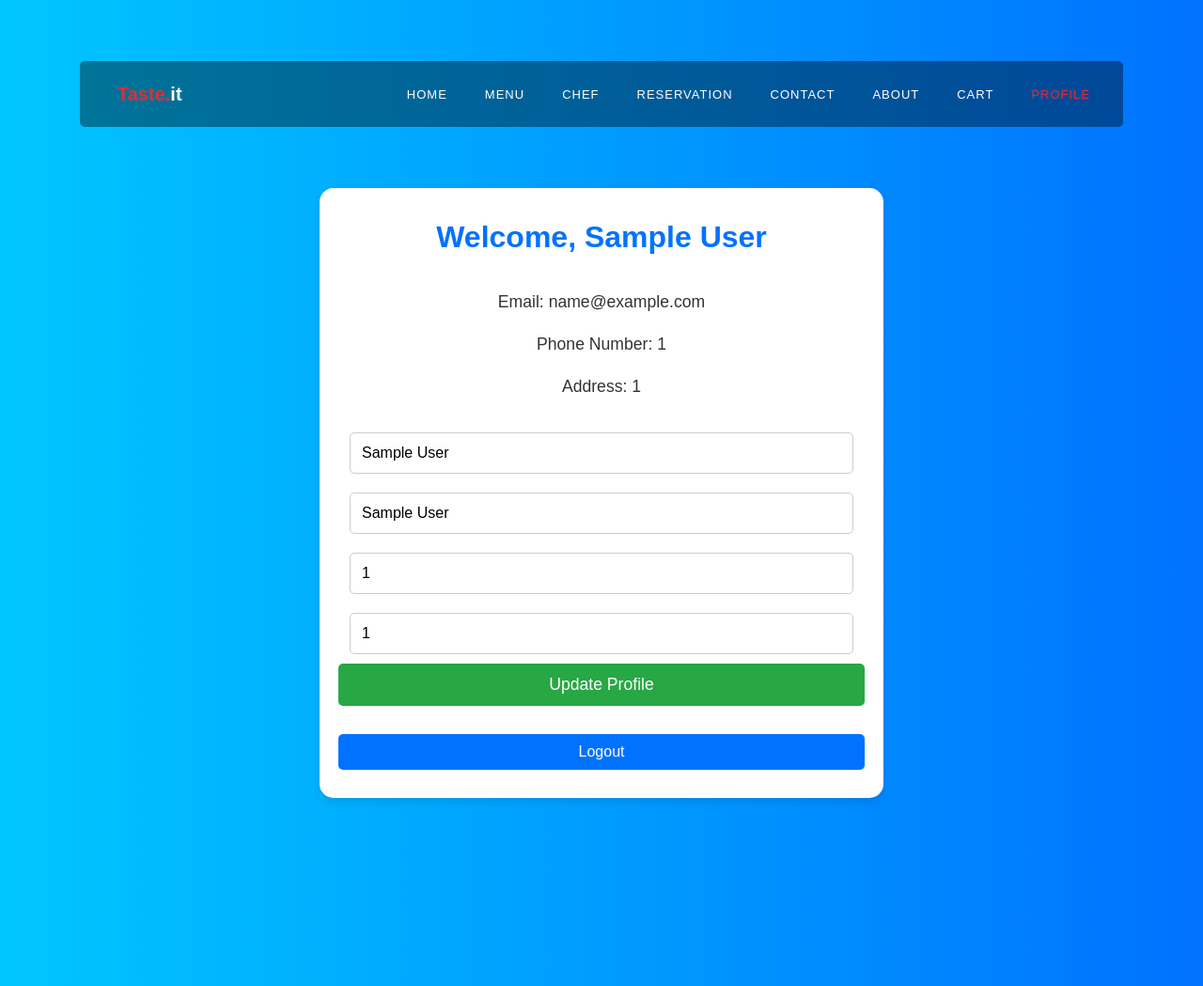
After one commit to Krutik19/Group12, a PHP site: page /Profile.php in a window 1280 px wide. The commit adds this page. Shown: the whole page at 94% size. Run offline with PHP 8.4, Linux system fonts and the light colour scheme; the visitor is signed in with stand-in values (Sample User, id 1).

Commit message:
add Profile Page and integrate with project

```diff
--- /dev/null
+++ b/Back-End/Profile.php
@@ -0,0 +1,64 @@
+<?php
+// Start the session
+session_start();
+
+// Error reporting
+error_reporting(E_ALL);
+ini_set('display_errors', 1);
+
+// Include DB connection
+require_once 'DBConnection.php';
+
+// Check if the user is logged in
+if (!isset($_SESSION['user_id'])) {
+    header("Location: ../Views/Login-Signup.php");
+    exit();
+}
+
+// Fetch user details from session
+$user_id = $_SESSION['user_id'];
+$email = $_SESSION['email'] ?? '';
+$first_name = $_SESSION['first_name'] ?? '';
+$last_name = $_SESSION['last_name'] ?? '';
+$phone_number = $_SESSION['phone_number'] ?? '';
+$address = $_SESSION['address'] ?? '';
+
+// Handle profile update
+if ($_SERVER["REQUEST_METHOD"] == "POST" && isset($_POST['update_profile'])) {
+    $new_first_name = $conn->real_escape_string($_POST['first_name']);
+    $new_last_name = $conn->real_escape_string($_POST['last_name']);
+    $new_phone_number = $conn->real_escape_string($_POST['phone_number']);
+    $new_address = $conn->real_escape_string($_POST['address']);
+
+    $update_sql = "UPDATE Profiles SET first_name = ?, last_name = ?, phone_number = ?, address = ? WHERE user_id = ?";
+    $stmt = $conn->prepare($update_sql);
+    $stmt->bind_param("ssssi", $new_first_name, $new_last_name, $new_phone_number, $new_address, $user_id);
+
+    if ($stmt->execute()) {
+        // Update session variables
+        $_SESSION['first_name'] = $new_first_name;
+        $_SESSION['last_name'] = $new_last_name;
+        $_SESSION['phone_number'] = $new_phone_number;
+        $_SESSION['address'] = $new_address;
+
+        // Set a success message in the session
+        $_SESSION['message'] = "Profile updated successfully!";
+    } else {
+        $_SESSION['message'] = "Error updating profile: " . $conn->error;
+    }
+
+    $stmt->close();
+
+    // Redirect to the same page to prevent form resubmission
+    header("Location: Profile.php");
+    exit();
+}
+
+// Handle logout request
+if (isset($_POST['logout'])) {
+    session_unset();
+    session_destroy();
+    header("Location: ../Views/Login-Signup.php");
+    exit();
+}
+?>
--- /dev/null
+++ b/Style/Profile.css
@@ -0,0 +1,92 @@
+body {
+    font-family: Arial, sans-serif;
+    background: linear-gradient(to right, #00c6ff, #0072ff);
+    color: #333;
+    margin: 0;
+    padding: 150px;
+}
+
+.profile-container {
+    max-width: 600px;
+    margin: 50px auto;
+    margin-top: 50px;
+    padding: 20px;
+    background-color: #fff;
+    border-radius: 15px;
+    box-shadow: 0 4px 8px rgba(0, 0, 0, 0.1);
+    text-align: center;
+}
+
+.profile-container h1 {
+    color: #0072ff;
+    margin-bottom: 20px;
+    font-size: 2em;
+}
+
+.profile-container p {
+    font-size: 1.1em;
+    margin-bottom: 10px;
+}
+
+.profile-container .btn {
+    display: inline-block;
+    padding: 10px 20px;
+    font-size: 1em;
+    color: #fff;
+    background-color: #0072ff;
+    border: none;
+    border-radius: 5px;
+    cursor: pointer;
+    margin: 10px 0;
+    transition: background-color 0.3s ease;
+}
+
+.profile-container .btn:hover {
+    background-color: #005bb5;
+}
+
+.logout-form, .update-form {
+    margin-top: 20px;
+}
+
+.update-form input[type="text"], .update-form input[type="email"] {
+    width: calc(100% - 24px);
+    padding: 12px;
+    margin: 10px 0;
+    border: 1px solid #ccc;
+    border-radius: 5px;
+    font-size: 1em;
+}
+
+.update-form button {
+    width: 100%;
+    padding: 12px;
+    font-size: 1.1em;
+    color: #fff;
+    background-color: #28a745;
+    border: none;
+    border-radius: 5px;
+    cursor: pointer;
+    transition: background-color 0.3s ease;
+}
+
+.update-form button:hover {
+    background-color: #218838;
+}
+
+.success-message, .error-message {
+    font-size: 1em;
+    color: #fff;
+    padding: 10px;
+    margin-top: 10px;
+    border-radius: 5px;
+    text-align: center;
+}
+
+.success-message {
+    background-color: #28a745;
+}
+
+.error-message {
+    background-color: #dc3545;
+}
--- a/Views/Cart.php
+++ b/Views/Cart.php
@@ -36,6 +36,10 @@
                     <li class="nav-item">
                         <a class="nav-link active" aria-current="page" href="Cart.php">Cart</a>
                     </li>
+
+                    <li class="nav-item">
+                            <a class="nav-link" href="Profile.php">Profile</a>
+                        </li>
                 </ul>
             </div>
         </div>
--- a/Views/Menu.php
+++ b/Views/Menu.php
@@ -75,6 +75,10 @@ include '../Back-End/session_check.php';
                         <li class="nav-item">
                             <a class="nav-link" href="Cart.php">Cart</a>
                         </li>
+
+                        <li class="nav-item">
+                            <a class="nav-link" href="Profile.php">Profile</a>
+                        </li>
                 </ul>
             </div>
         </div>
--- /dev/null
+++ b/Views/Profile.php
@@ -0,0 +1,95 @@
+<?php
+include '../Back-End/Profile.php';
+?>
+
+<!DOCTYPE html>
+<html lang="en">
+<head>
+    <meta charset="UTF-8">
+    <meta name="viewport" content="width=device-width, initial-scale=1.0">
+    <title>User Profile</title>
+    <link rel="stylesheet" href="../Style/index.css" />
+    <link rel="stylesheet" href="../Style/Profile.css" />
+</head>
+<body>
+<nav class="navbar navbar-expand-lg container">
+            <div class="container-fluid desktop-nav">
+                <a class="navbar-brand" href="#"><span>Taste.</span>it</a>
+                <div class="collapse navbar-collapse" id="navbarNav">
+                    <ul class="navbar-nav">
+                        <li class="nav-item">
+                            <a class="nav-link" href="index.php">Home</a>
+                        </li>
+
+                        <li class="nav-item">
+                            <a class="nav-link" href="Menu.php">Menu</a>
+                        </li>
+
+                        <li class="nav-item">
+                            <a class="nav-link" href="Chef.php">Chef</a>
+                        </li>
+
+                        <li class="nav-item">
+                            <a class="nav-link" href="Reservation.php">Reservation</a>
+                        </li>
+
+                        <li class="nav-item">
+                            <a class="nav-link" href="ContactUs.php">Contact</a>
+                        </li>
+
+                        <li class="nav-item">
+                            <a class="nav-link" href="AboutUs.php">About</a>
+                        </li>
+
+                        <li class="nav-item">
+                            <a class="nav-link" href="Cart.php">Cart</a>
+                        </li>
+
+                        <li class="nav-item">
+                            <a class="nav-link active" aria-current="page" href="Profile.php">Profile</a>
+                        </li>
+                    </ul>
+                </div>
+            </div>
+        </nav>
+    <div class="profile-container">
+        <h1>Welcome, <?php echo htmlspecialchars($first_name); ?></h1>
+        <p>Email: <?php echo htmlspecialchars($email); ?></p>
+        <p>Phone Number: <?php echo htmlspecialchars($phone_number); ?></p>
+        <p>Address: <?php echo htmlspecialchars($address); ?></p>
+
+        <!-- Display success or error message -->
+        <?php
+        if (isset($_SESSION['message'])) {
+            echo "<div id='popup-message' class='message'>" . $_SESSION['message'] . "</div>";
+            // Unset the message after displaying it
+            unset($_SESSION['message']);
+        }
+        ?>
+
+        <!-- Update Profile Form -->
+        <form method="post" class="update-form">
+            <input type="text" name="first_name" value="<?php echo htmlspecialchars($first_name); ?>" placeholder="First Name" required>
+            <input type="text" name="last_name" value="<?php echo htmlspecialchars($last_name); ?>" placeholder="Last Name" required>
+            <input type="text" name="phone_number" value="<?php echo htmlspecialchars($phone_number); ?>" placeholder="Phone Number" required>
+            <input type="text" name="address" value="<?php echo htmlspecialchars($address); ?>" placeholder="Address" required>
+            <button type="submit" name="update_profile">Update Profile</button>
+        </form>
+
+        <!-- Logout Form -->
+        <form method="post" class="logout-form">
+            <button type="submit" name="logout" class="btn">Logout</button>
+        </form>
+    </div>
+    <script>
+        // Show the message and hide it after 3 seconds
+        const messageElement = document.getElementById('popup-message');
+        if (messageElement) {
+            messageElement.style.display = 'block';
+            setTimeout(() => {
+                messageElement.style.display = 'none';
+            }, 3000);
+        }
+    </script>
+</body>
+</html>
```
Also changed, not shown: Views/AboutUs.php (+8 -0 lines), Views/Chef.php (+8 -0 lines), Views/ContactUs.php (+8 -0 lines), Views/Reservation.php (+8 -0 lines), Views/index.php (+9 -1 lines).
